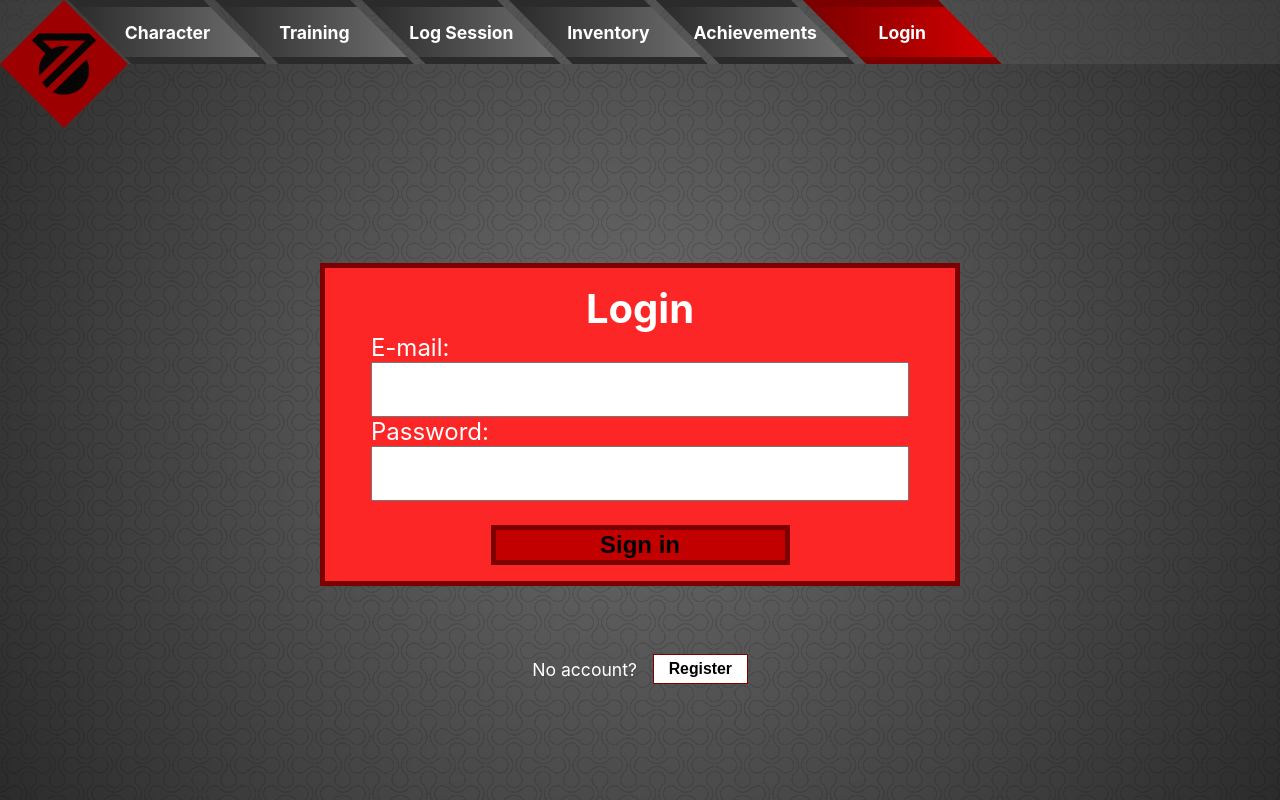
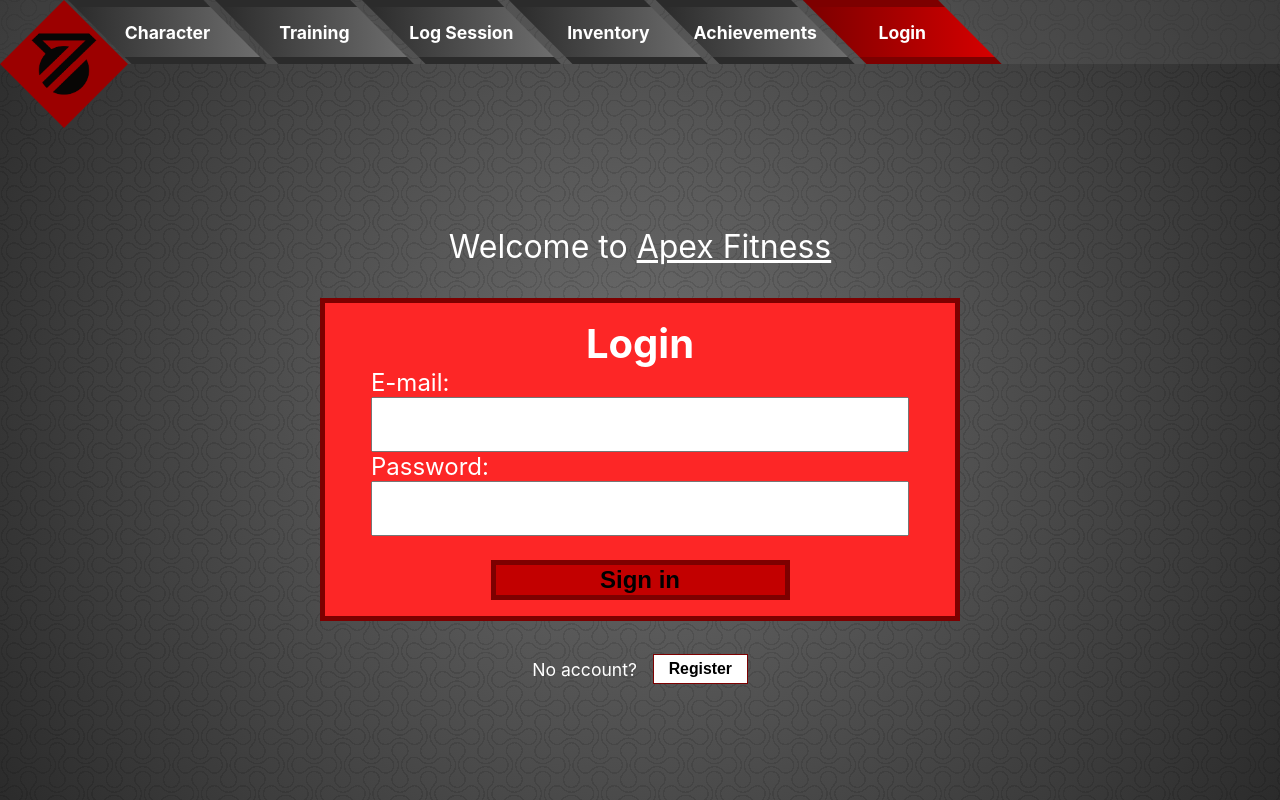
Before and after one commit to DDU-FKMO/DDU-Eksamensprojekt, a Vue app in the folder frontend/: page /login in a window 1280 px wide. Built offline with nearby package versions, Linux system fonts and the light colour scheme; what vue-toast-notification would draw is missing.

Commit message:
tilføjet overskreft til login

```diff
--- a/frontend/src/views/userAuth/Login.vue
+++ b/frontend/src/views/userAuth/Login.vue
@@ -1,4 +1,5 @@
 <template>
+	<h1 class="title">Welcome to <u>Apex Fitness</u></h1>
 	<div class="ctn center">
 		<form @submit.prevent="loginUser" method="post" v-if="!signUp">
 			<h2 class="head">Login</h2>
@@ -24,6 +25,10 @@
 </template>
 
 <style scoped>
+	.title{
+		margin-bottom: 4vh;
+	}
+
 	div.ctn {
 		width: 100%;
 		height: 70%;
```
